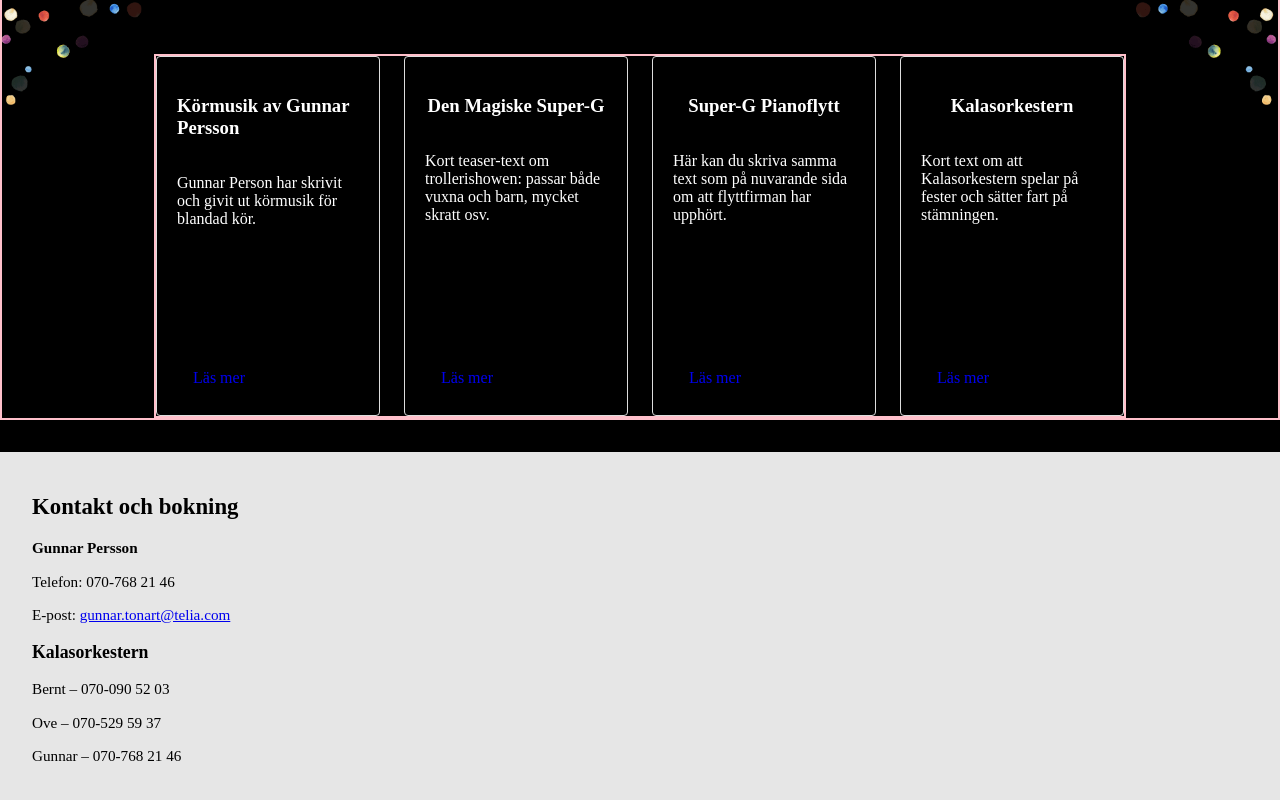
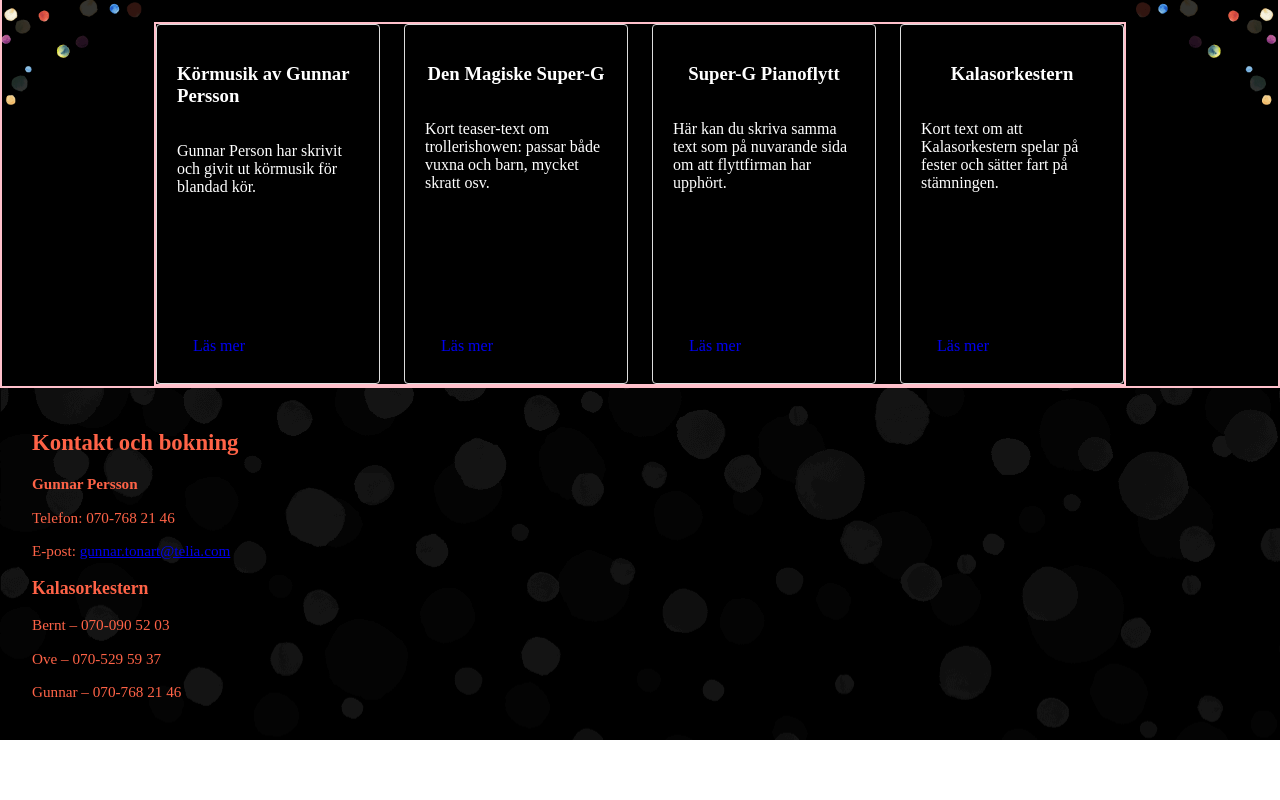
Before and after one commit to robinruden/supersidan, a React (Vite) app: page / in a window 1280 px wide. Shown: the part 408-1208 px from the top of the page. After the commit the page ends 1148 px from the top, so only its background shows below. Built offline with nearby package versions, Linux system fonts and the light colour scheme; a web font is replaced by a local one.

Commit message:
imported footer img

```diff
--- a/src/index.css
+++ b/src/index.css
@@ -29,10 +29,10 @@
 
 
 body, html {
- /* margin: 0;
+ margin: 0;
  padding: 0;
- height: 100%; */
- /* font-family: 'Superfonten'; */
+ height: 100%;
+
 
 /*  overflow: scroll; */
  box-sizing: border-box;
--- a/src/styles/layout.css
+++ b/src/styles/layout.css
@@ -1,8 +1,4 @@
-body {
-  margin: 0;
-  /* font-family: 'Superfonten'; */
-  /* background: #f5f5f5; */
-}
+
 
 .page {
   min-height: 100vh;
@@ -47,13 +43,15 @@ body {
   /* max-width: 960px; */
   height: 100%;
   width: 100%;
-  margin: 2rem auto;
+  /* margin: 2rem auto; */
   /* padding: 0 1rem 2rem; */
   /* background: rgba(255, 0, 204, 0.208); */
 }
 
 .footer {
-  background: #e6e6e6;
+  background-image: url(../assets/img/footer.png);
+  color: tomato;
   padding: 1.5rem 2rem;
   font-size: 0.95rem;
+  font-family: superfonten;
 }
```
Also changed, not shown: src/assets/img/footer.png (added).
